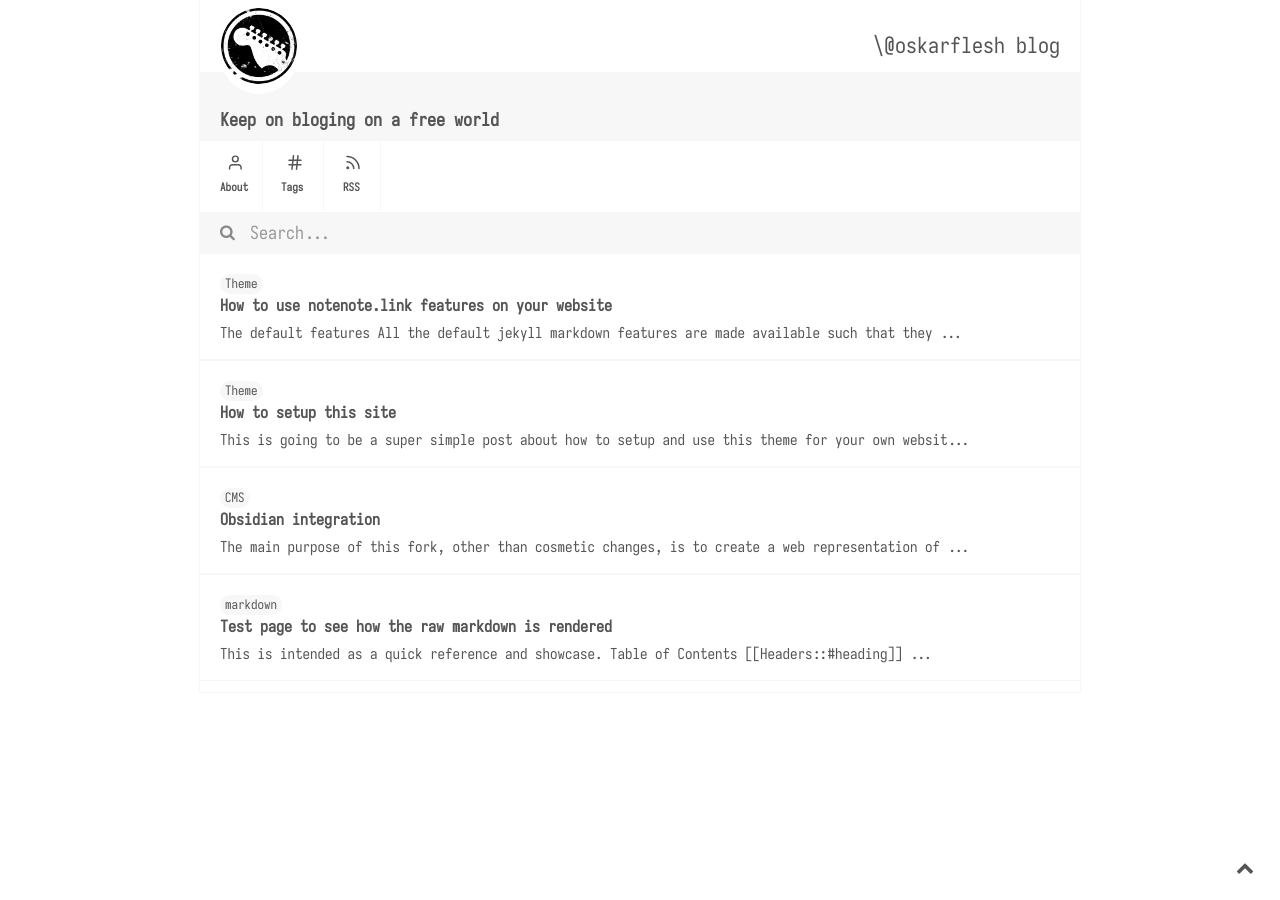
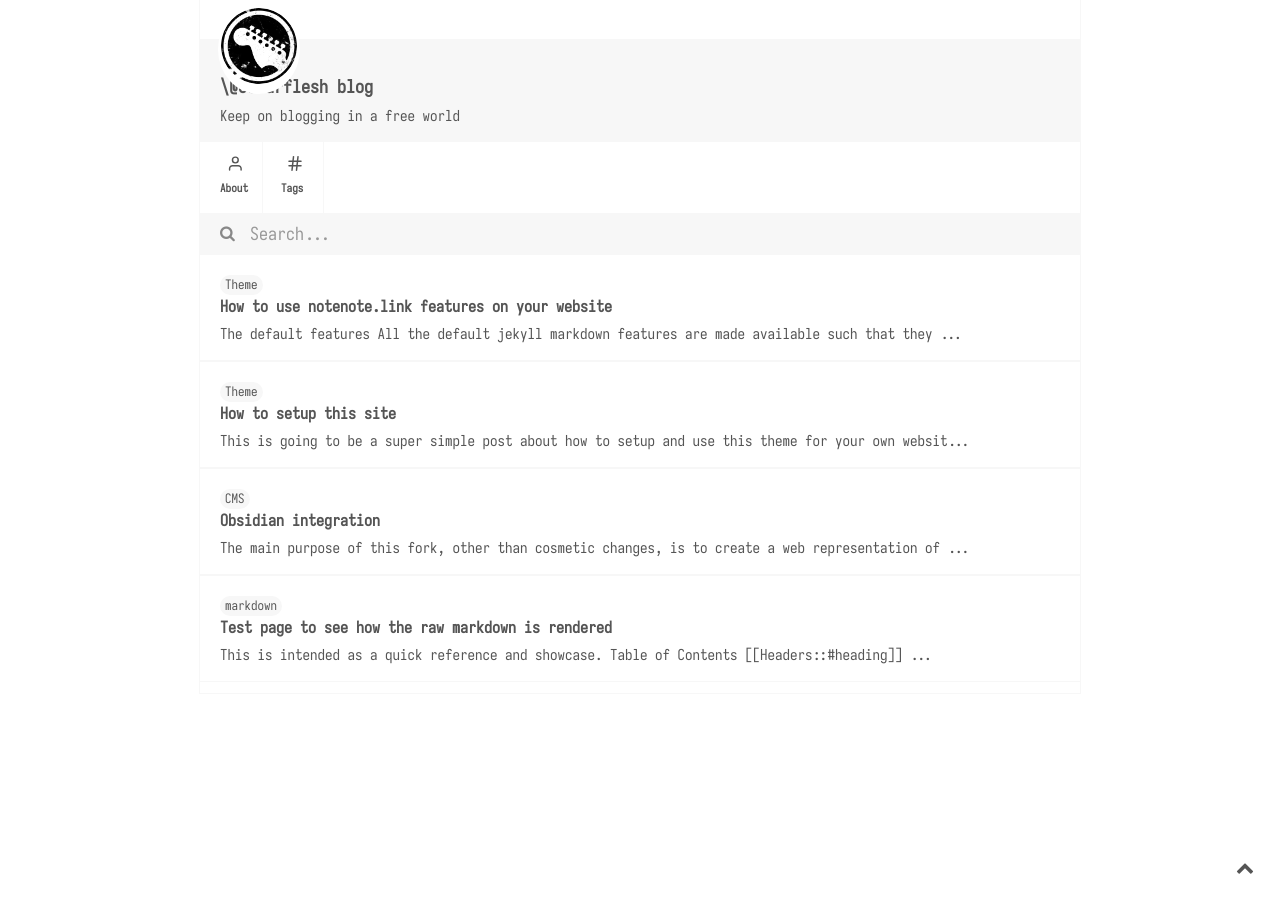
Before and after one commit to ogomezso/ogomezso.github.io, a Jekyll site: the page built from docs/index.md, in a window 1280 px wide. Built offline with Jekyll 4.4.1, drawn with Linux system fonts in a browser that asks for light colours; some web fonts are replaced.

Commit message:
layout changes

```diff
--- a/docs/_config.yml
+++ b/docs/_config.yml
@@ -1,6 +1,7 @@
-title: \@oskarflesh blog
-name: Keep on bloging on a free world
-user_description:
+title:
+name: \@oskarflesh blog
+user_description: Keep on blogging in a free world
+author: ogomezso
 notes_url: "https://ogomezso.github.io"
 profile_pic: /assets/img/profile.png
 favicon: /assets/img/favicon.png
@@ -13,7 +14,7 @@ theme: null
 plugins:
   - jekyll-feed
   - jekyll-sitemap
-  # - jekyll-toc
+  - jekyll-toc
 
 markdown: kramdown
 
--- a/docs/_includes/header.html
+++ b/docs/_includes/header.html
@@ -40,7 +40,7 @@
             <p class="categories-p">Tags</p>
             </a>
         </div>
-        <div class="rss">
+        <!-- <div class="rss">
             <a style="text-decoration: none;" href="/feed.xml">
                 <svg class="icon-rss" width="18" height="19" viewBox="0 0 24 25" fill="none" xmlns="http://www.w3.org/2000/svg">
                     <path d="M4 11.5C6.38695 11.5 8.67613 12.4482 10.364 14.136C12.0518 15.8239 13 18.1131 13 20.5"  stroke-width="2" stroke-linecap="round" stroke-linejoin="round"/>
@@ -49,7 +49,7 @@
                 </svg>
             <p class="rss-p">RSS</p>
             </a>
-        </div>
+        </div> -->
 
     </div>
     <div class="searchbar search-container">
--- a/docs/debug.yml
+++ b/docs/debug.yml
@@ -1,4 +1,4 @@
-name: My linked notebook [DEBUG MODE]
+name: \@oskarflesh blog [DEBUG MODE]
 debug: true
 baseurl: ""
 url: http://127.0.0.1:4000
```
